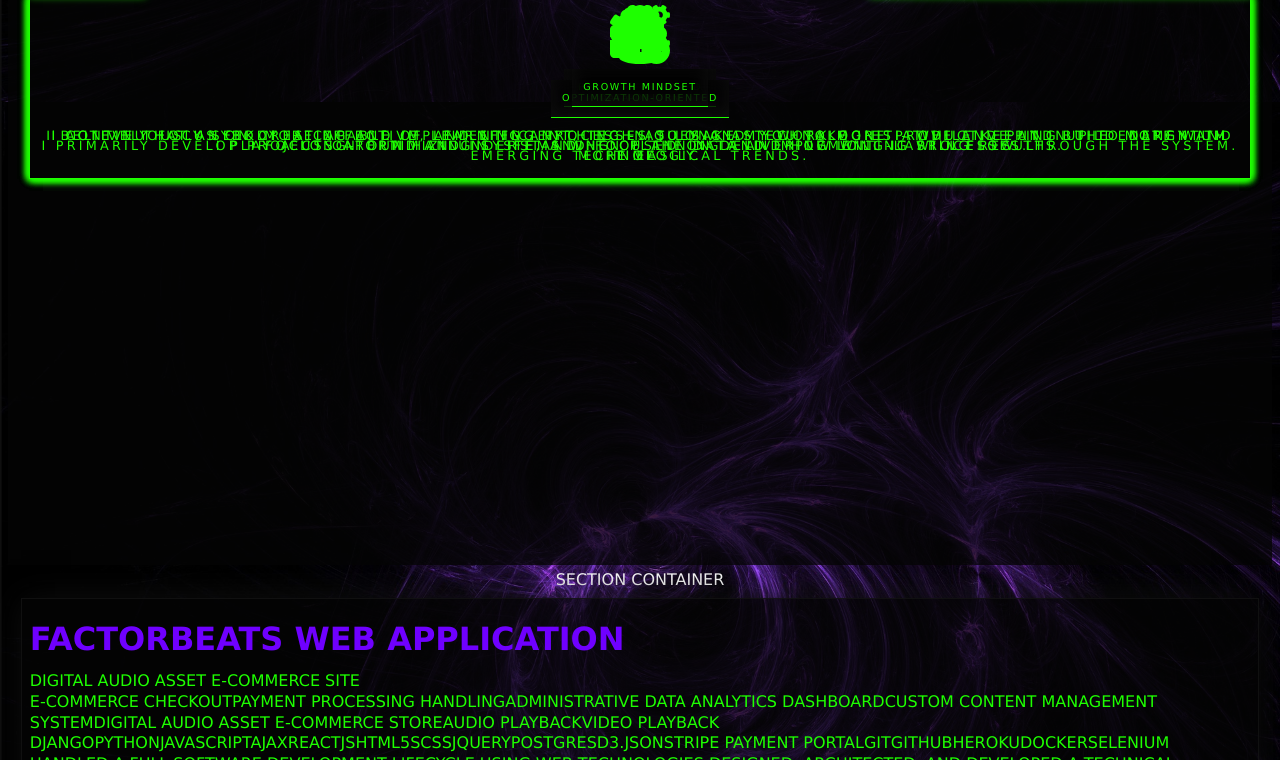
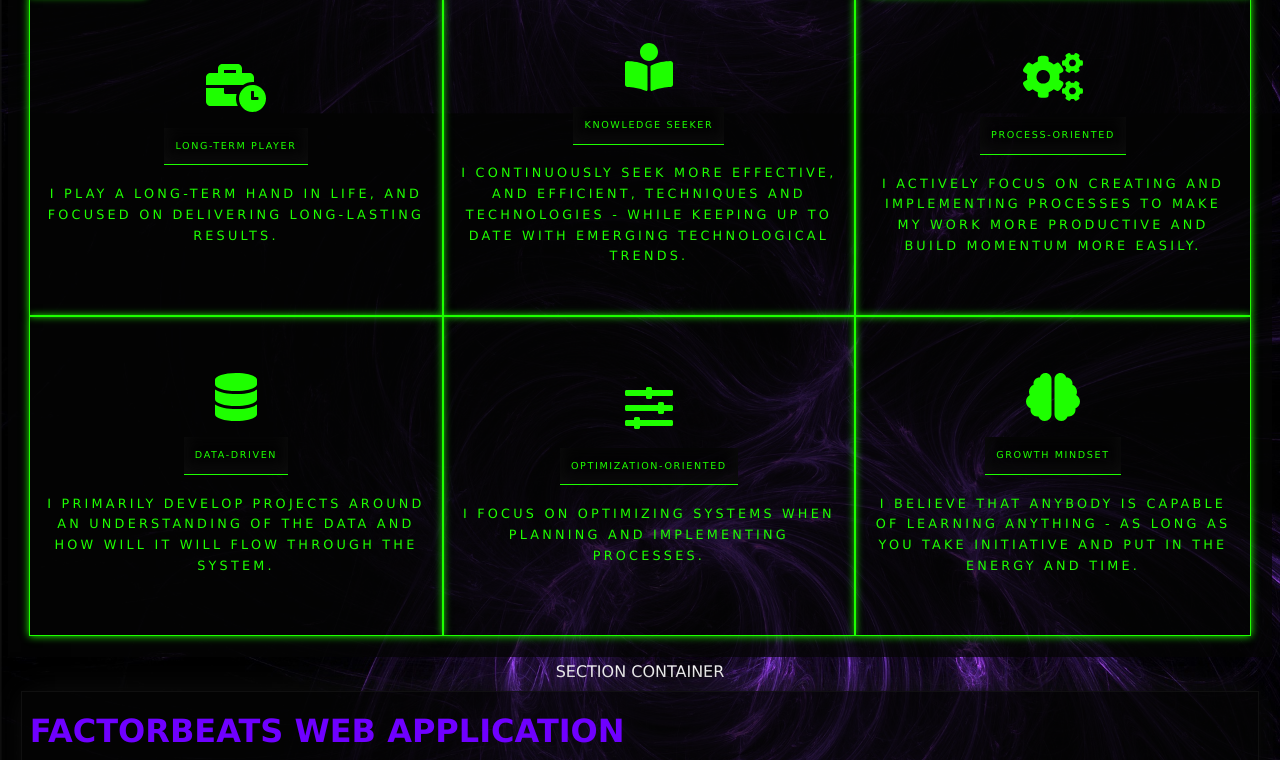
Before and after one commit to alexfigueroa-solutions/portfolio-one, a Gatsby site in the folder gatsby-starter-default/: page / in a window 1280 px wide. Shown: the part 311-1071 px from the top of the page. Built offline with nearby package versions, Linux system fonts and the light colour scheme; Gatsby itself is replaced by a stand-in of ours.

Commit message:
Arranged technicaltraits in grid and styled hover animations. Need to arrange Projects sections in row layout.

```diff
--- a/gatsby-starter-default/src/components/general.scss
+++ b/gatsby-starter-default/src/components/general.scss
@@ -36,9 +36,10 @@ html{
 }
 .technicalTraitsContainer{
     display:grid;
-    width:100%;
-    grid-template-rows: repeat(3, 1fr);
-    grid-template-areas: 'technicalTraits';
+    grid-template-rows: repeat(2, 20rem [row-start]);
+    grid-template-columns: repeat(3, auto [col-start]);
+
+
 
 
 }
@@ -50,13 +51,16 @@ html{
 }
 
 .technicalTraitProfileCard{
-    position: relative;
     display: flex;
     flex-direction: column;
     justify-content:center;
     border: solid $dark-primary 0.05rem;
     box-shadow: 0rem 0rem 0.5rem $dark-primary;
-    grid-area: technicalTraits;
+    padding: 0rem 1rem;
+    width: auto;
+
+
+
 }
 .bioProfileCard{
     display:flex;
@@ -132,7 +136,7 @@ html{
 }
 .socialIcon{
     color: $dark-primary;
-
+    font-size: 0.5rem;
     text-align:center;
 
 }
```
Also changed, not shown: dd.txt (+14 -0 lines).
